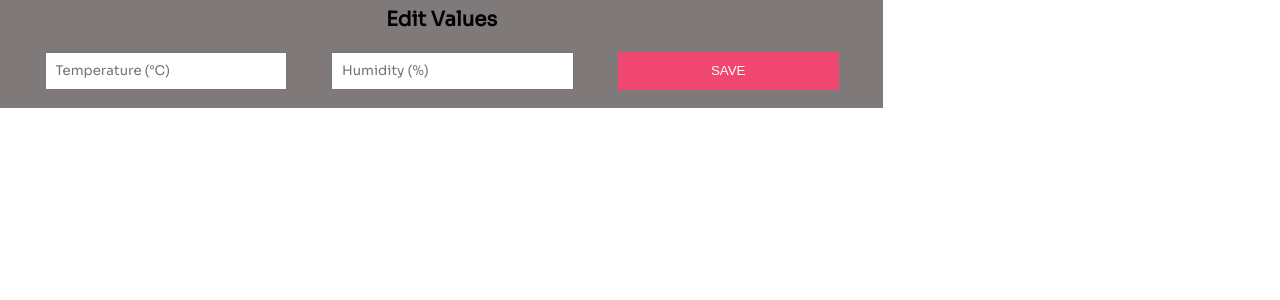
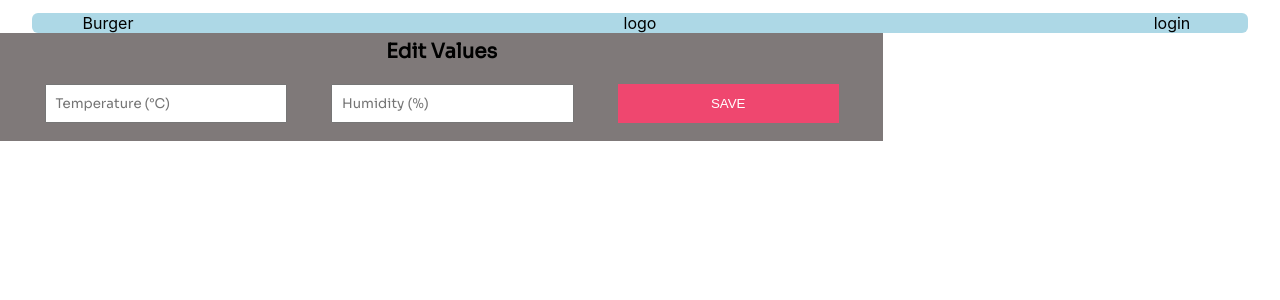
Before and after one commit to MalasataXD/sep4-frontend-ts, a React (Create React App) app: page / in a window 1280 px wide. Shown: the top 300 px of the page. Built offline with nearby package versions, Linux system fonts and the light colour scheme.

Commit message:
Router/navbar
*Added
-Router (can use the url, to go to different components)
-navbar (Made a template so it should be easy to put in the components )

```diff
--- a/src/App.tsx
+++ b/src/App.tsx
@@ -1,12 +1,37 @@
 import React from 'react';
 import './App.css';
+import { createHashRouter, RouterProvider } from 'react-router-dom';
+
+import Navbar from "./components/Navbar/Navbar";
+
+
+//test
 import EditValues from "./components/EditValues/EditValues";
+
+//note: navbar ned to uses outlet
+
+const router = createHashRouter([
+  {
+    path: "/",
+    element: <Navbar/>, //navbar gos here
+    children: [ //all the pages under here (gos in children).
+        {
+            path: "/",
+            element: <EditValues/>,
+        },
+        {
+            path: "/test",
+            element: <div>elemnet</div>,
+        },
+    ],
+  },
+]);
+
+
 
 function App() {
   return (
-    <div className="App">
-      <EditValues/>
-    </div>
+    <RouterProvider router={router} />
   );
 }
 
--- /dev/null
+++ b/src/components/Navbar/Navbar.css
@@ -0,0 +1,31 @@
+.navbar {
+    display: flex;
+    background-color: lightblue;
+
+    width: 95%;
+    height: 6.71%;
+    border-radius: 6px;
+
+    margin: 0 auto;
+    margin-top: 1%;
+}
+
+/* Not a good way to do it, Should be changed later*/
+.Drop-down {
+    flex: 1;
+    display: flex;
+    justify-content: center;
+}
+
+.logo {
+    flex: 6;
+    display: flex;
+    justify-content: center;
+}
+
+
+.login {
+    flex: 1;
+    display: flex;
+    justify-content: center;
+}
--- /dev/null
+++ b/src/components/Navbar/Navbar.tsx
@@ -0,0 +1,28 @@
+//import { LINK, EditValuesPost } from "../config"
+import { Outlet } from "react-router"
+import "./Navbar.css"
+
+export function Navbar() {
+
+    return (
+        <div>
+            <div className="navbar">
+                <div className="Drop-down">
+                    Burger
+                </div>
+                <div className="logo">
+                    logo
+                </div>
+                <div className="login">
+                    login
+                </div>
+            </div>
+            <div>
+            <Outlet/>
+            </div>
+        </div>
+    )
+}
+
+
+export default Navbar;
```
